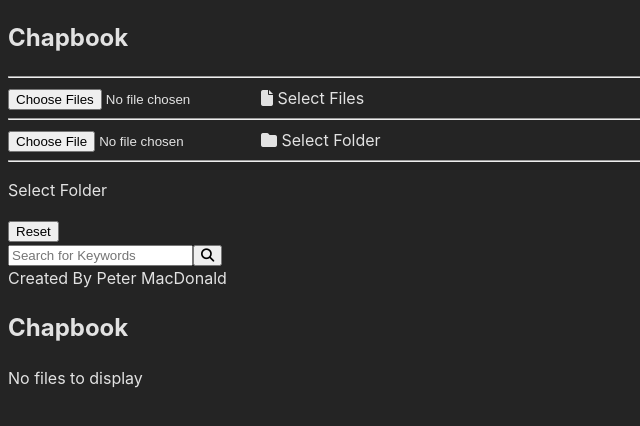
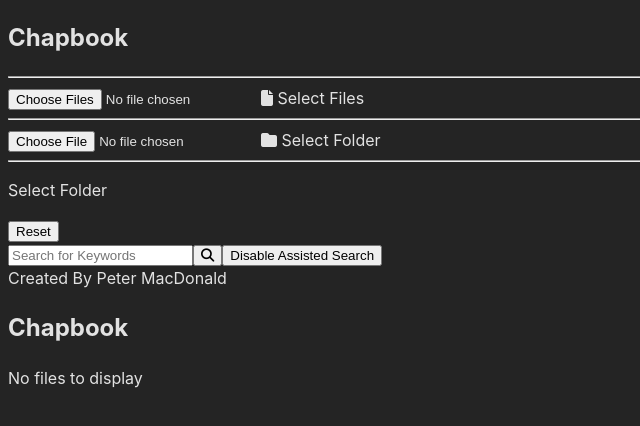
Before and after one commit to 709macdonald/ChapbookReactApp, a React (Vite) app: page / in a window 1280 px wide. Shown: the top 426 px of the page, without its empty margins (0-640 px from the left). Built offline with nearby package versions, Linux system fonts and the light colour scheme.

Commit message:
Assisted Search works

```diff
--- a/src/components/SearchBarSection.jsx
+++ b/src/components/SearchBarSection.jsx
@@ -3,17 +3,20 @@ import React, { useState, useEffect } from "react";
 export default function SearchBarSection({
   searchWord,
   setSearchWord,
-  setSimilarWords,
   suggestions,
   setSuggestions,
 }) {
+  /* ASSISTED SEARCH */
+
+  const [isAssistedSearchEnabled, setIsAssistedSearchEnabled] = useState(true);
+
   useEffect(() => {
-    if (searchWord) {
+    if (searchWord && isAssistedSearchEnabled) {
       fetchSimilarWords(searchWord);
     } else {
       setSuggestions([]);
     }
-  }, [searchWord]);
+  }, [searchWord, isAssistedSearchEnabled]);
 
   const fetchSimilarWords = async (word) => {
     try {
@@ -21,9 +24,15 @@ export default function SearchBarSection({
       const data = await response.json();
       const similarWords = data.slice(0, 10).map((item) => item.word);
       setSuggestions(similarWords);
-      setSimilarWords(similarWords);
     } catch (error) {
       console.error("Error fetching similar words:", error);
+    }
+  };
+
+  const toggleAssistedSearch = () => {
+    setIsAssistedSearchEnabled((prev) => !prev);
+    if (isAssistedSearchEnabled) {
+      setSuggestions([]);
     }
   };
 
@@ -39,6 +48,11 @@ export default function SearchBarSection({
       <button>
         <i className="fa-solid fa-magnifying-glass"></i>
       </button>
+      <button onClick={toggleAssistedSearch}>
+        {isAssistedSearchEnabled
+          ? "Disable Assisted Search"
+          : "Enable Assisted Search"}
+      </button>
 
       {/* Display suggestions */}
       <div className="suggestions">
```
